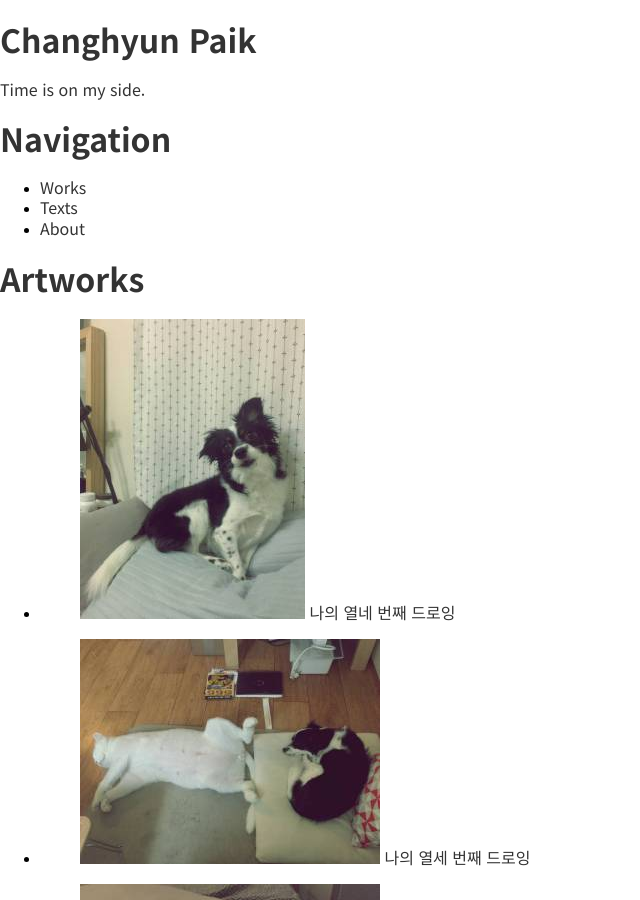
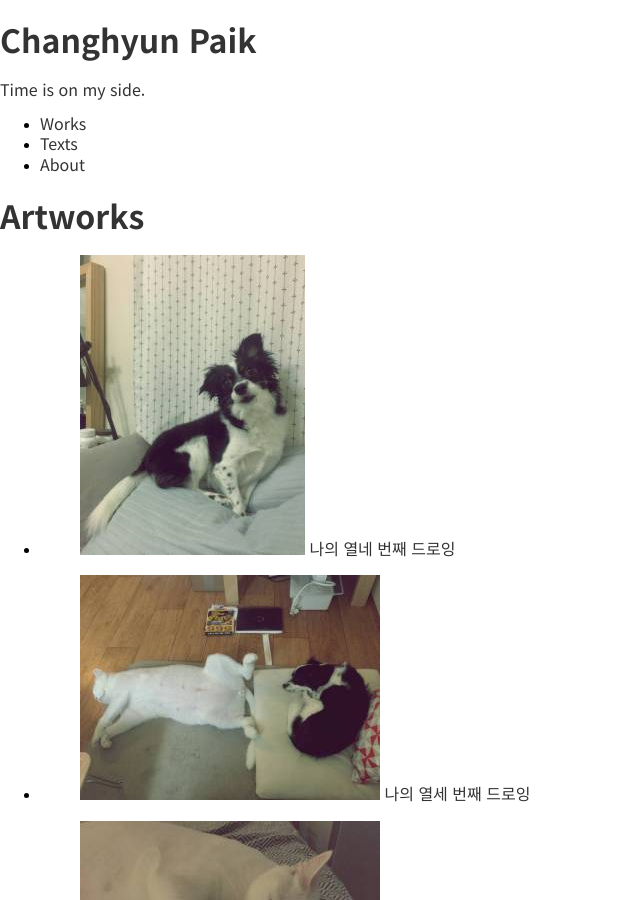
Before and after one commit to paikwiki/jt-alpha, a Jekyll site: the page built from index.html, in a window 1280 px wide and 900 px high. Shown: the whole window, without its empty margins (0-640 px from the left). Built offline with Jekyll 4.4.1, drawn with Linux system fonts in a browser that asks for light colours.

Commit message:
Remove navigation header for html5 validation:blowfish:

```diff
--- a/_data/navigation.yml
+++ b/_data/navigation.yml
@@ -1,4 +1,3 @@
-navigation_title: Navigation
 items:
 - title : Works
   url: /
--- a/_includes/navigation.html
+++ b/_includes/navigation.html
@@ -1,11 +1,8 @@
 <section class="navigation">
-  <header>
-    <h1>{{ site.data.navigation.navigation_title }}</h1>
-  </header>
   <nav>
     <ul>
         {% for item in site.data.navigation.items %}
-          <li><a href="{{ item.url | prepend:site.baseurl }}" alt="{{ item.title }}">{{ item.title }}</a></li>
+          <li><a href="{{ item.url | prepend:site.baseurl }}">{{ item.title }}</a></li>
         {% endfor %}
     </ul>
   </nav>
```
